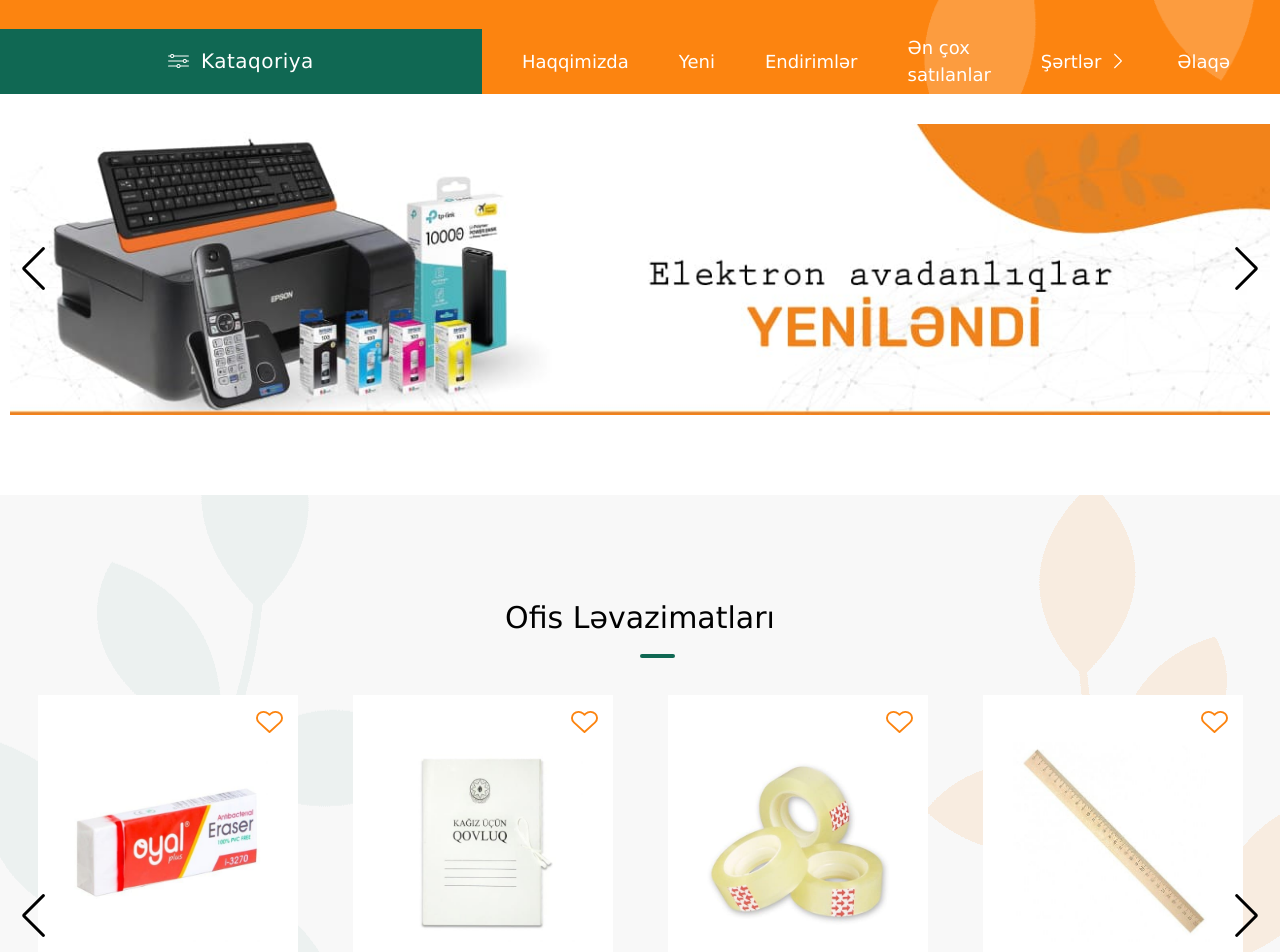
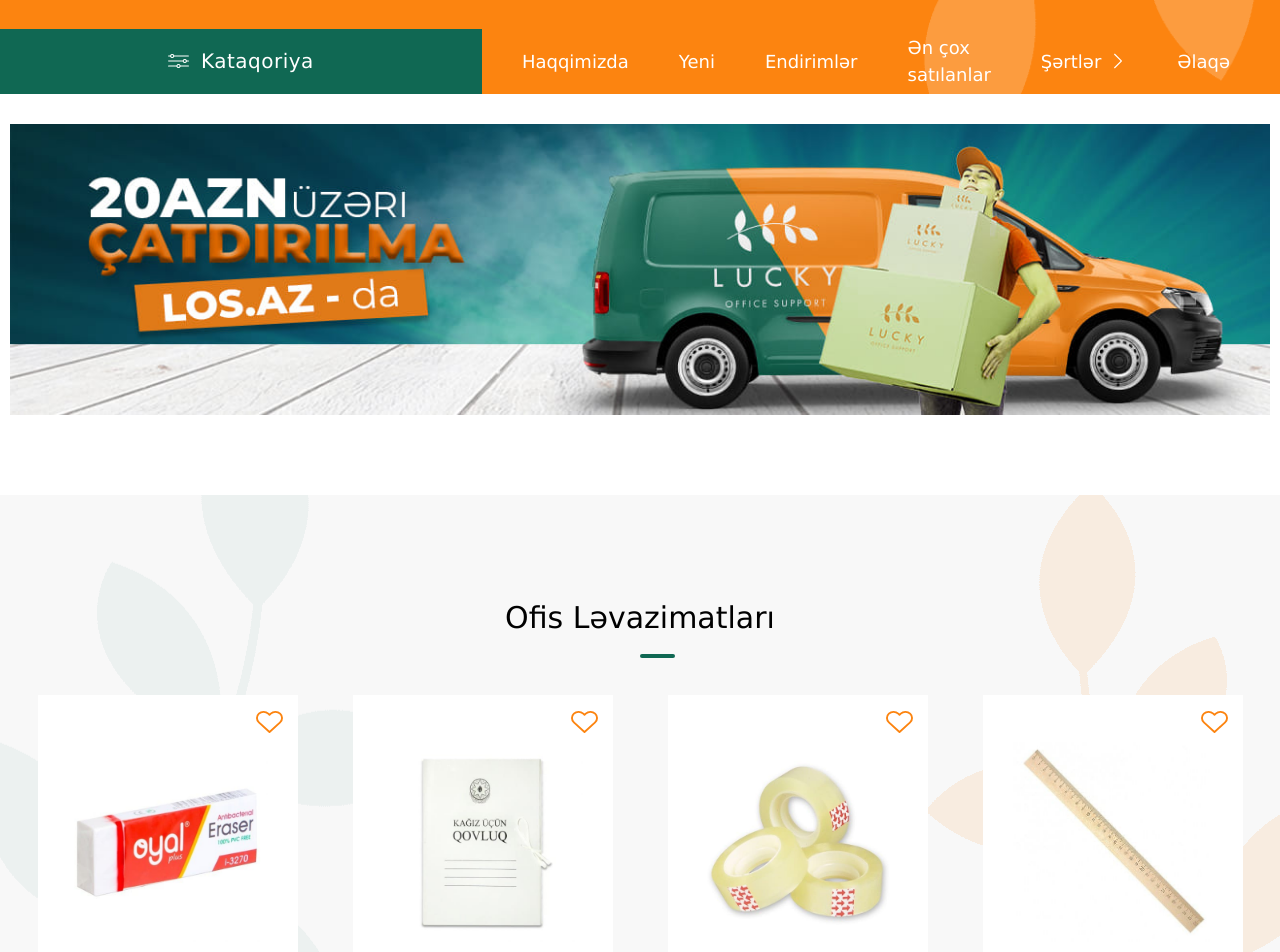
Before and after one commit to vusalosmanov/LuckyApp, a React (Create React App) app: page / in a window 1280 px wide. Shown: the part 160-1112 px from the top of the page. Built offline with nearby package versions, Linux system fonts and the light colour scheme.

Commit message:
add slider

```diff
--- a/package.json
+++ b/package.json
@@ -14,6 +14,7 @@
     "react-redux": "^8.1.3",
     "react-router-dom": "^6.15.0",
     "react-scripts": "5.0.1",
+    "react-slick": "^0.29.0",
     "react-toastify": "^9.1.3",
     "redux": "^4.2.1",
     "redux-logger": "^3.0.6",
--- /dev/null
+++ b/src/assets/styles/components/Banner/Banner.scss
@@ -0,0 +1,19 @@
+// /* Add your custom styles for the navigation arrows */
+.swiper-button-next,
+.swiper-button-prev {
+  color: white;
+  font-size: 12px;
+  background-color: green;
+  border-radius: 50%;
+  width: 20px;
+  height: 20px;
+}
+.swiper-button-next,
+.swiper-button-prev ::after {
+    font-size: 12px;
+}
+// /* Optional: Add hover styles */
+// .swiper-button-next:hover,
+// .swiper-button-prev:hover {
+//   background-color: gray;
+// }
--- a/src/components/productFilter/LeftFilterAll.jsx
+++ b/src/components/productFilter/LeftFilterAll.jsx
@@ -142,19 +142,19 @@ const LeftFilterAll = ({ category, setProducts }) => {
         ) : null}
         <div className="propert-filter flex items-center justify-start mb-[30px] w-full flex-col mt-[25px]">
           <div className="form-check mb-[10px] w-full flex items-center">
-            <input type="radio" className="border-[50%] float-left" name='property-filter'  id="new" value='isNew' onClick={handlePropertyCheckboxChange} />
+            <input type="radio" className="border-[50%] float-left" name='property-filter' id="new" value='isNew' onClick={handlePropertyCheckboxChange} />
             <label htmlFor="new" className="capitalize pl-[5px]">
               Yeni
             </label>
           </div>
           <div className="form-check mb-[10px] w-full flex items-center">
-            <input type="radio" className="border-[50%] float-left" name='property-filter'  id="discount" value='discount' onClick={handlePropertyCheckboxChange} />
+            <input type="radio" className="border-[50%] float-left" name='property-filter' id="discount" value='discount' onClick={handlePropertyCheckboxChange} />
             <label htmlFor="discount" className="capitalize pl-[5px]">
               Endirimli
             </label>
           </div>
           <div className="form-check mb-[10px] w-full flex items-center">
-            <input type="radio" className="border-[50%] float-left" name='property-filter'  id="best-seller" value='bestSeller' onClick={handlePropertyCheckboxChange} />
+            <input type="radio" className="border-[50%] float-left" name='property-filter' id="best-seller" value='bestSeller' onClick={handlePropertyCheckboxChange} />
             <label htmlFor="best-seller" className="capitalize pl-[5px]">
               Ən Çox Satılan
             </label>
--- a/src/components/swiper/Swiperforfood.jsx
+++ b/src/components/swiper/Swiperforfood.jsx
@@ -18,7 +18,6 @@ const Swipers = () => {
     <>
       <Swiper
         cssMode={true}
-        navigation={true}
         mousewheel={true}
         keyboard={true}
         autoplay={true}
--- a/src/components/swiper/Swiperforoffice.jsx
+++ b/src/components/swiper/Swiperforoffice.jsx
@@ -18,7 +18,6 @@ const Swipers = () => {
     <>
       <Swiper
         cssMode={true}
-        navigation={true}
         mousewheel={true}
         keyboard={true}
         autoplay={true}
--- a/src/components/swiper/Swipers.jsx
+++ b/src/components/swiper/Swipers.jsx
@@ -1,37 +1,27 @@
 import React from "react";
-import { Navigation,  Mousewheel, Keyboard, Autoplay } from "swiper/modules"
-import Cofe from "../../assets/image/banner-slider/img-1.jpg"
-import Lucy from "../../assets/image/banner-slider/img-2.jpg"
-import Elektron from "../../assets/image/banner-slider/img-3.jpg"
-import Qida from "../../assets/image/banner-slider/img-4.jpg"
+import { Navigation, Mousewheel, Keyboard, Autoplay } from "swiper/modules";
 import { Swiper, SwiperSlide } from "swiper/react";
 import "swiper/css/navigation";
 import "swiper/css/pagination";
 import "swiper/css";
+import { bannerArr } from '../data/BannerData';
+
 const Swipers = () => {
   return (
     <>
       <Swiper
         cssMode={true}
-        navigation={true}
         mousewheel={true}
         keyboard={true}
         autoplay={true}
         modules={[Navigation, Mousewheel, Keyboard, Autoplay]}
         className="w-full"
       >
-        <SwiperSlide>
-          <img src={Qida} alt="qida" />
-        </SwiperSlide>
-        <SwiperSlide>
-          <img src={Elektron} alt="elektron" />
-        </SwiperSlide>
-        <SwiperSlide>
-          <img src={Lucy} alt="lucy" />
-        </SwiperSlide>
-        <SwiperSlide>
-          <img src={Cofe} alt="lucy" />
-        </SwiperSlide>
+        {bannerArr.map((img, index) => (
+          <SwiperSlide key={index}>
+            <img src={img}/>
+          </SwiperSlide>
+        ))}
       </Swiper>
     </>
   );
--- a/src/scss/app.scss
+++ b/src/scss/app.scss
@@ -10,5 +10,6 @@
 @import '../assets/styles/components/category/subcategory.scss';
 @import '../assets/styles/components/Header.css';
 @import '../assets/styles/components/Product.css';
+@import '../assets/styles/components/Banner/Banner.scss';
 
 @import '../assets/index.scss'
```
Also changed, not shown: src/components/data/BannerData.js (+4 -4 lines), 1 other file (tests, documents, lock files or other folders).
